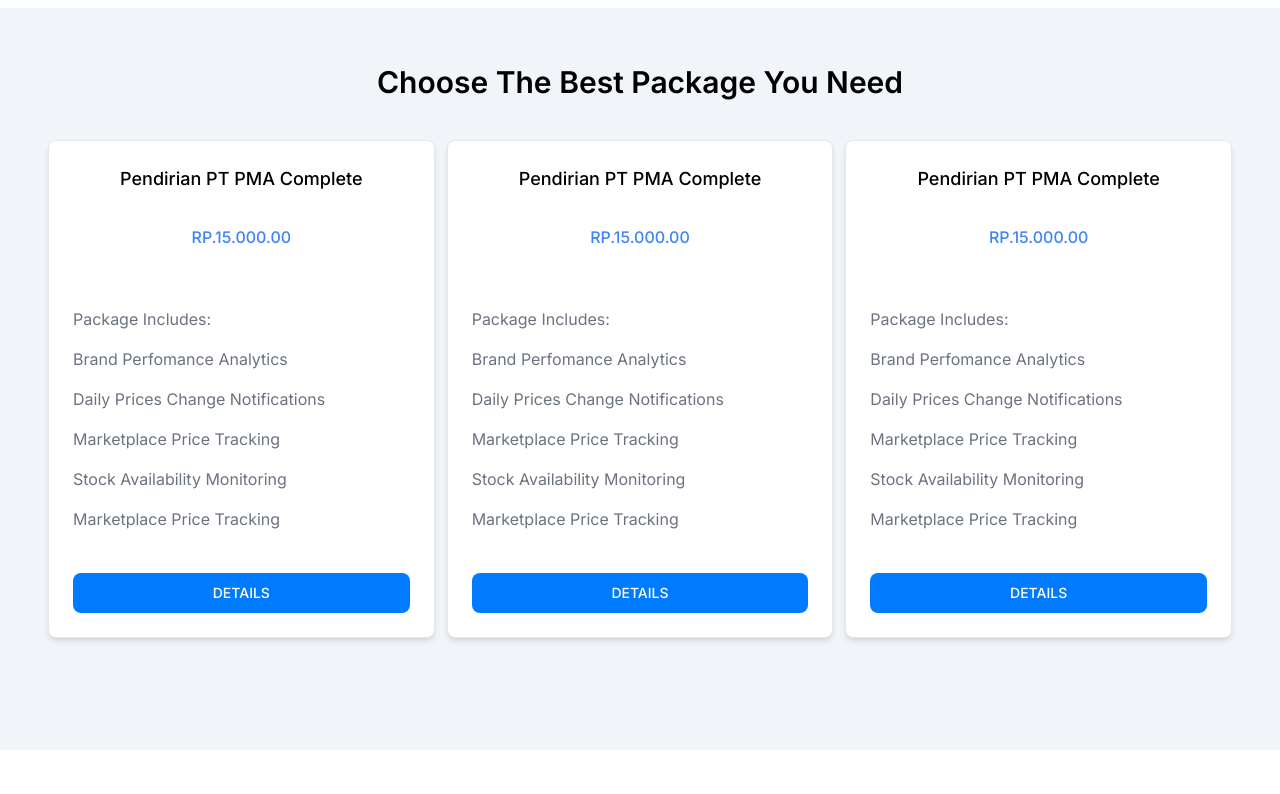
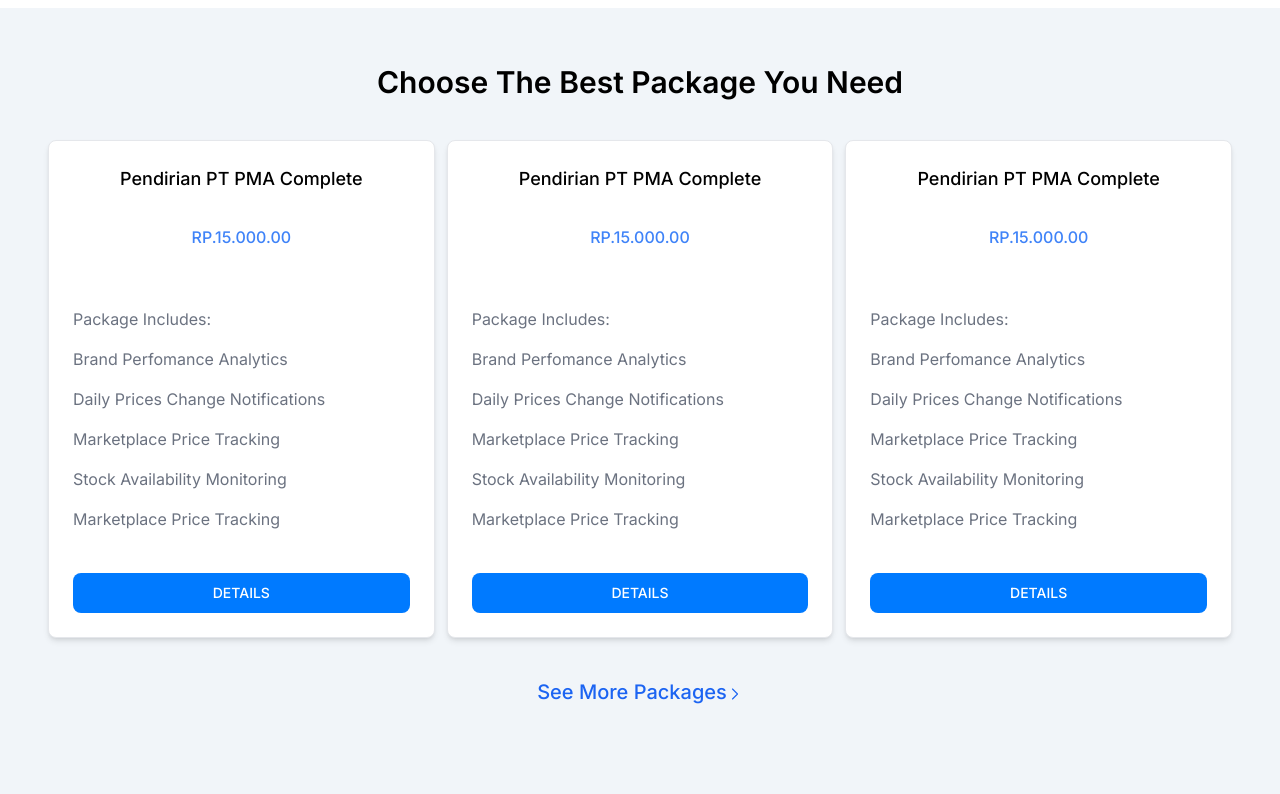
Before and after one commit to fikriymnn/tys-cons, a Next.js app: page / in a window 1280 px wide. Shown: the part 2720-3514 px from the top of the page. Built offline with nearby package versions, Linux system fonts and the light colour scheme.

Commit message:
added see more packages, change icon color

```diff
--- a/src/app/page.jsx
+++ b/src/app/page.jsx
@@ -24,7 +24,7 @@ const Home = () => {
                 Establish Your Business in Indonesia Conveniently
               </p>
             </div>
-            <div className="text-white flex items-center pb-5 leading-normal tracking-wide text-[17px]">
+            <div className="text-white flex items-center pb-5 leading-normal tracking-wide md:text-[17px]">
               TYS Consulting is a Business Consultant with main business in
               providing one-stop enterprise consultation services for
               enterprises or individuals who wants to establish business in
@@ -234,7 +234,7 @@ const Home = () => {
         <p className="font-semibold text-3xl text-center pt-10 ">
           Choose The Best Package You Need
         </p>
-        <div className="bg-slate-100 w-full pt-4 pb-24 mt-6 md:grid md:grid-cols-3 gap-3 px-12">
+        <div className="bg-slate-100 w-full pt-4 mt-6 md:grid md:grid-cols-3 gap-3 px-12">
           <CardTwo
             title={"Pendirian PT PMA Complete"}
             price={"RP.15.000.00"}
@@ -266,6 +266,12 @@ const Home = () => {
             text6={"Marketplace Price Tracking"}
           />
         </div>
+        <div className="pb-24 pt-10 px-12">
+          <div className="flex items-center justify-center font-medium text-blue-600 text-xl">
+            <a href="/packages">See More Packages</a> <svg xmlns="http://www.w3.org/2000/svg" fill="none" viewBox="0 0 24 24" stroke-width="1.7" stroke="currentColor" aria-hidden="true" class="h-[1rem] w-auto mt-1"><path stroke-linecap="round" stroke-linejoin="round" d="M8.25 4.5l7.5 7.5-7.5 7.5"></path></svg>
+          </div>
+
+        </div>
       </div>
       <div className="bg-white w-full">
         <p className="font-semibold text-3xl text-center py-10 pb-10">Our Clients</p>
```
